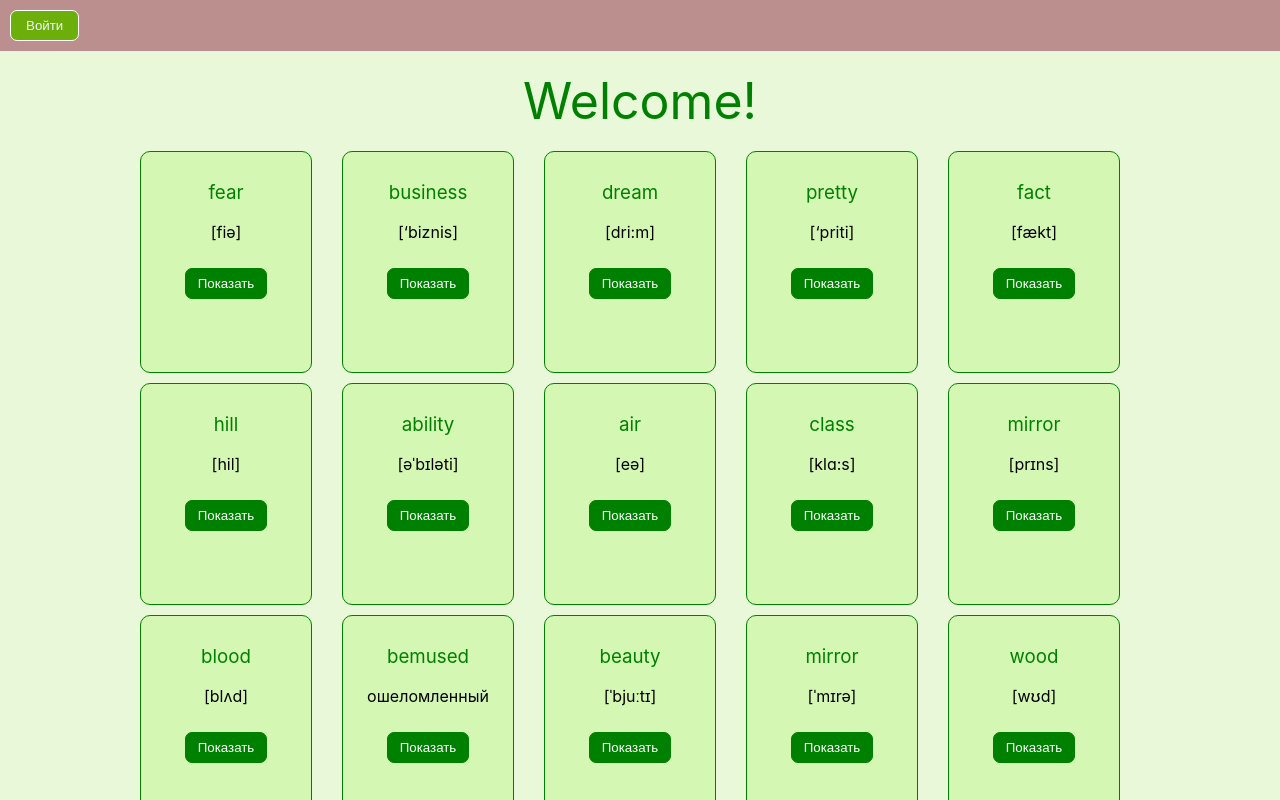
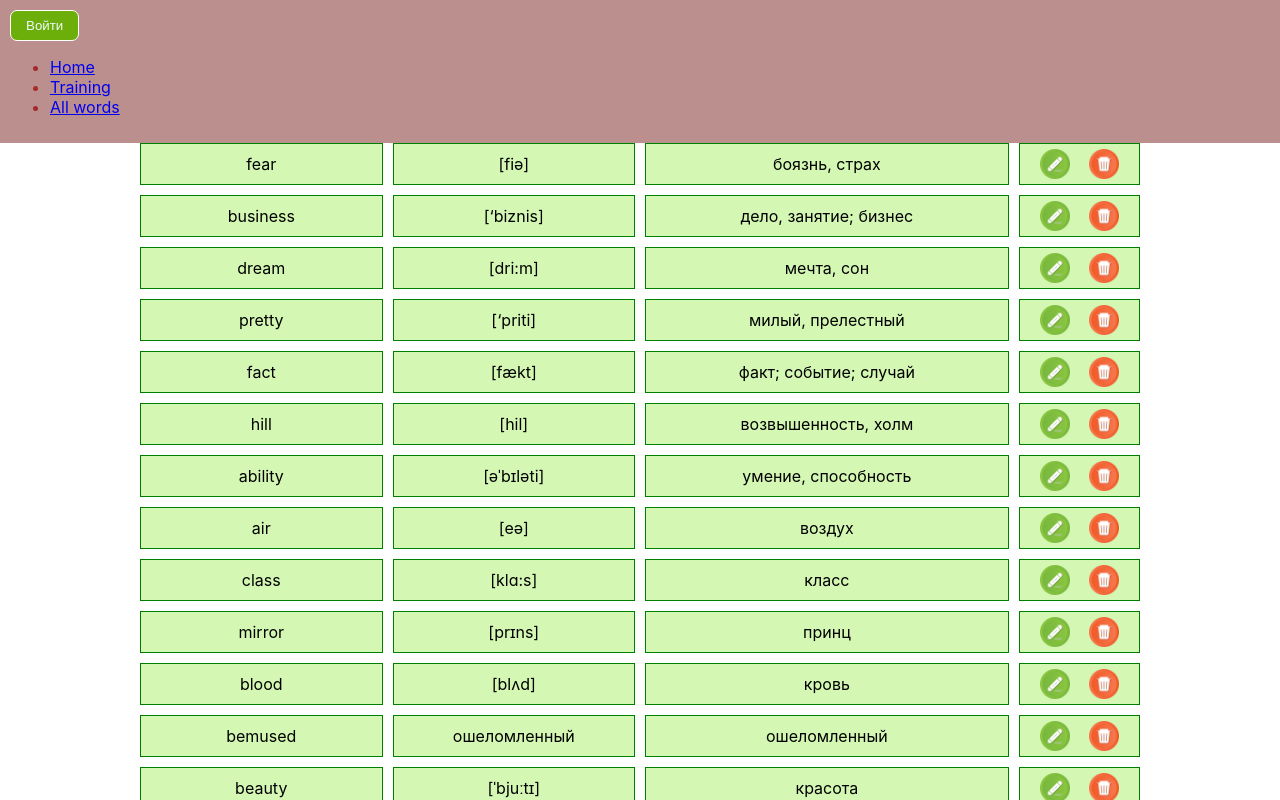
Before and after one commit to albina990/React_globalproject, a React (Create React App) app: page /table in a window 1280 px wide. Shown: the top 800 px of the page. Built offline with nearby package versions, Linux system fonts and the light colour scheme.

Commit message:
add routing

```diff
--- a/package.json
+++ b/package.json
@@ -8,6 +8,7 @@
     "@testing-library/user-event": "^13.5.0",
     "react": "^18.2.0",
     "react-dom": "^18.2.0",
+    "react-router-dom": "^6.15.0",
     "react-scripts": "5.0.1",
     "web-vitals": "^2.1.4"
   },
--- a/src/App.js
+++ b/src/App.js
@@ -7,18 +7,31 @@ import Header from './components/Header/Header';
 import words from './data/words.json'
 import Cards from './pages/Cards/Cards'
 
+import {
+  BrowserRouter as Router,
+  Routes,
+  Route,
+  Link
+} from "react-router-dom";
+
 function App() {
   return (
-  <>
-    <Header/>
-    <div className="main">
-    <Home/>
-    <Cards arr={words}/>
-    <Slider arr={words}/>
-    <Table arr={words}/>
+
+    <Router>
+    <div>
+      <Header/>
+
+      <Routes>
+        <Route path="/table" element={<Table arr={words}/>} />
+        <Route path="/" element={<Home  arr={words} />} />
+        <Route path="/slider" element={<Slider arr={words}/>} />
+      </Routes>
+      <Footer/>
     </div>
-    <Footer/>
-  </>
+  </Router>
+
+
+
   );
 }
 
--- a/src/components/Header/Header.jsx
+++ b/src/components/Header/Header.jsx
@@ -1,12 +1,32 @@
 import React from 'react'
 import Button from '../Button/Button'
 import st from './Header.module.scss';
+import {
+  BrowserRouter as Router,
+  Routes,
+  Route,
+  Link
+} from "react-router-dom";
 
 export default function Header() {
   return (
     <header>
     <div className={st.header}>
       <Button styleName='header__btn' content='Войти'/>
+      <nav>
+          <ul>
+            <li>
+              <Link to="/">Home</Link>
+            </li>
+            <li>
+              <Link to="/slider">Training</Link>
+            </li>
+            <li>
+              <Link to="/table">All words</Link>
+            </li>
+          </ul>
+        </nav>
+
     </div>
     </header>
   )
--- a/src/components/RowOfTable/RowOfTable.jsx
+++ b/src/components/RowOfTable/RowOfTable.jsx
@@ -9,6 +9,7 @@ export default function RowOfTable(props) {
     const { item } = props
     const [isEditClicked, setEdit] = useState(false)
     const [isDeleted, setDelete] = useState(false)
+
     const onClickEdit = () => {
         setEdit(true)
     }
--- a/src/components/RowOfTable/RowOfTable.module.scss
+++ b/src/components/RowOfTable/RowOfTable.module.scss
@@ -22,5 +22,6 @@
     }
     img{
         width: 30px;
+        cursor: pointer;
     }
 }
--- a/src/pages/Home/Home.jsx
+++ b/src/pages/Home/Home.jsx
@@ -1,8 +1,13 @@
 import React from 'react'
 import st from './Home.module.scss'
+import Cards from '../Cards/Cards'
 
-export default function Home() {
+export default function Home(props) {
+  const { arr } = props;
   return (
+    <>
     <div className={st.home}>Welcome!</div>
+    <Cards arr={arr}/>
+    </>
   )
 }
--- a/src/pages/Table/Table.jsx
+++ b/src/pages/Table/Table.jsx
@@ -8,7 +8,7 @@ export default function Table(props) {
     return (
         <div className={st.container}>
         {arr.map((item, index) => (
-            <RowOfTable item={item}/>
+            <RowOfTable item={item} key={index}/>
         ))}
         </div>
 
--- a/src/style/index.scss
+++ b/src/style/index.scss
@@ -5,6 +5,7 @@ body {
     sans-serif;
   -webkit-font-smoothing: antialiased;
   -moz-osx-font-smoothing: grayscale;
+
 }
 
 code {
```
Also changed, not shown: src/style/App.scss (+0 -7 lines), src/pages/Table/Table.module.scss (line endings or trailing spaces), 1 other file (tests, documents, lock files or other folders).
